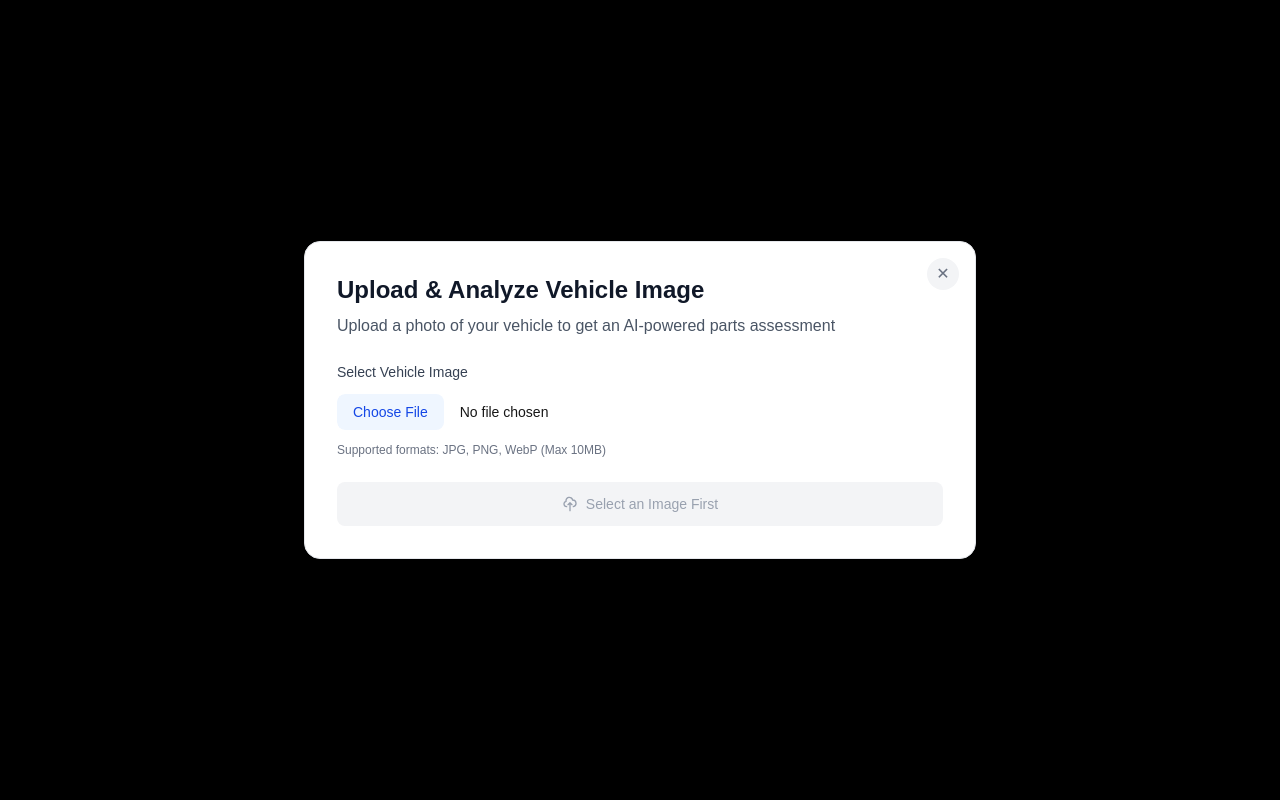
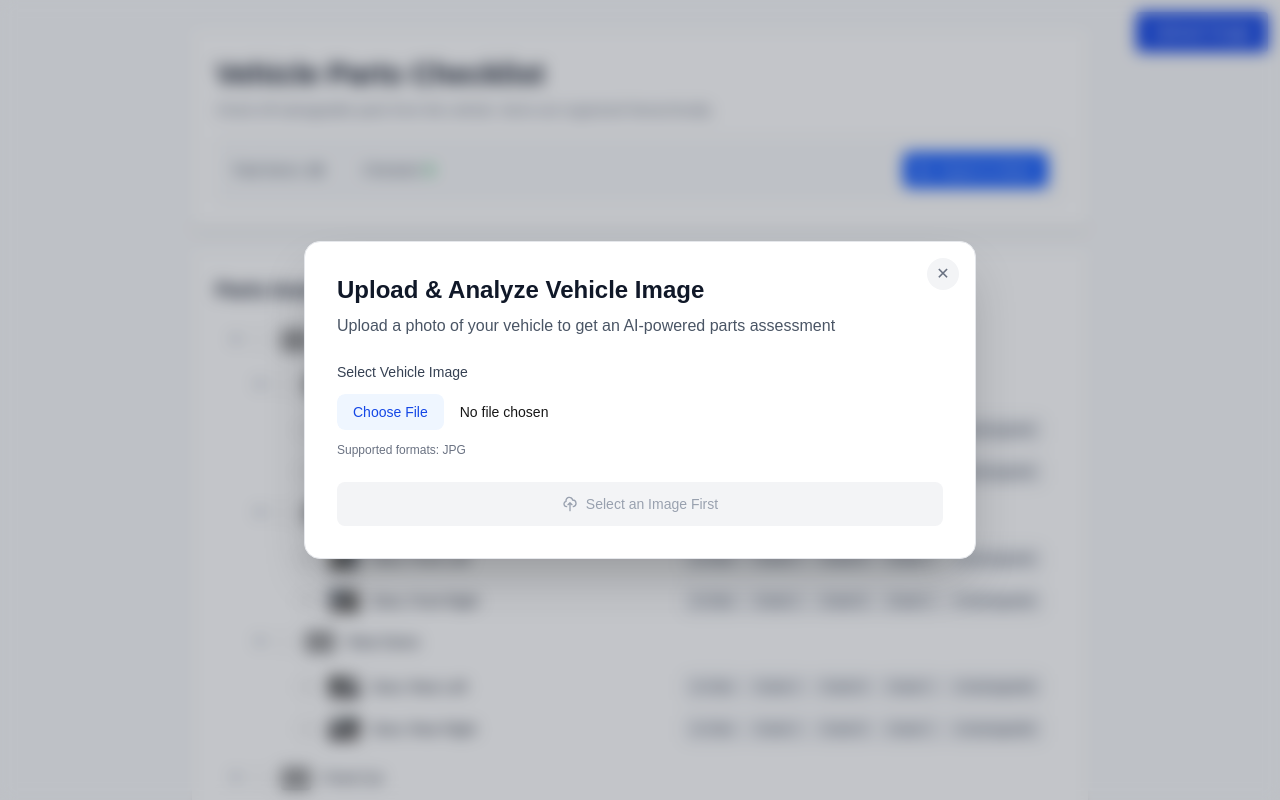
Before and after one commit to VoxelFS/partly-hackthon, a Next.js app: page /1 in a window 1280 px wide. Both pictures are taken after a click on the button "Upload Image". Shown: the top 800 px of the page. Built offline with nearby package versions, Linux system fonts and the light colour scheme; no server answers; grey boxes are pictures that could not be loaded.

Commit message:
Change bg when modal open to be blurred

```diff
--- a/src/components/UploadModal.tsx
+++ b/src/components/UploadModal.tsx
@@ -56,7 +56,7 @@ export default function UploadModal({ isOpen, onClose, setAnalysis }: UploadModa
     };
 
     return (
-        <div className="z-50 fixed inset-0 flex justify-center items-center bg-black bg-opacity-50 backdrop-blur-sm p-4">
+        <div className="z-50 fixed inset-0 flex justify-center items-center bg-gray-900/25 backdrop-blur-sm p-4">
             <div className="relative bg-white shadow-2xl p-8 border border-gray-200 rounded-2xl w-full max-w-2xl max-h-[90vh] overflow-auto">
                 <button
                     className="top-4 right-4 absolute flex justify-center items-center bg-gray-100 hover:bg-gray-200 rounded-full w-8 h-8 text-gray-500 hover:text-gray-700 transition-colors"
@@ -86,7 +86,7 @@ export default function UploadModal({ isOpen, onClose, setAnalysis }: UploadModa
                                 className="block hover:file:bg-blue-100 file:bg-blue-50 file:mr-4 file:px-4 file:py-2 border-gray-300 file:border-0 focus:border-blue-500 rounded-lg file:rounded-lg focus:ring-blue-500 w-full file:font-medium file:text-blue-700 text-sm file:text-sm transition-colors"
                             />
                         </div>
-                        <p className="text-gray-500 text-xs">Supported formats: JPG, PNG, WebP (Max 10MB)</p>
+                        <p className="text-gray-500 text-xs">Supported formats: JPG</p>
                     </div>
 
                     <button
```
